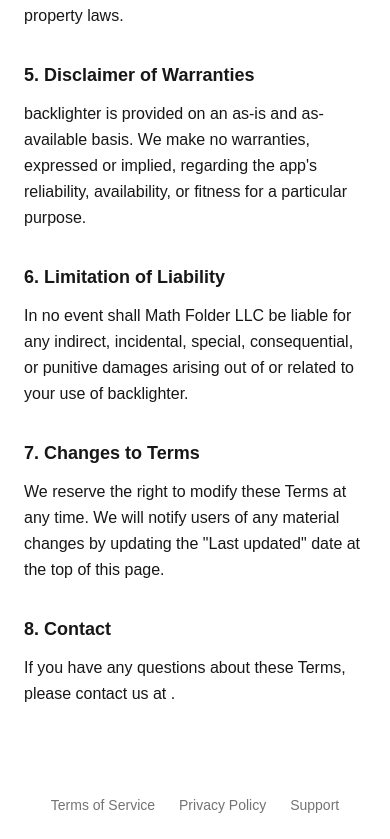
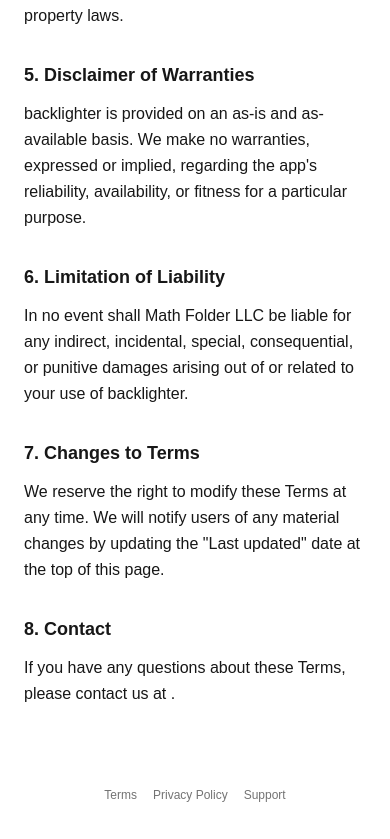
Before and after one commit to jarrensj/backlighter.com, a Next.js app: page /terms in a window 390 px wide. Shown: the part 1069-1908 px from the top of the page. Built offline with nearby package versions, Linux system fonts and the light colour scheme.

Commit message:
ui: slim down the footer (#11)
Smaller text, gap, and padding on mobile; drop the email link since the
Support page covers contact; rename Terms of Service to Terms.

```diff
--- a/components/footer.tsx
+++ b/components/footer.tsx
@@ -1,11 +1,10 @@
 import Link from "next/link";
 
 export function Footer() {
-  const email = process.env.EMAIL_ADDRESS;
   return (
-    <footer className="flex items-center justify-center gap-6 p-6 text-sm text-neutral-500">
+    <footer className="flex items-center justify-center gap-4 p-4 text-xs text-neutral-500 sm:gap-6 sm:p-6 sm:text-sm">
       <Link href="/terms" className="hover:underline">
-        Terms of Service
+        Terms
       </Link>
       <Link href="/privacy" className="hover:underline">
         Privacy Policy
@@ -13,11 +12,6 @@
       <Link href="/support" className="hover:underline">
         Support
       </Link>
-      {email && (
-        <a href={`mailto:${email}`} className="hover:underline">
-          {email}
-        </a>
-      )}
     </footer>
   );
 }
```
